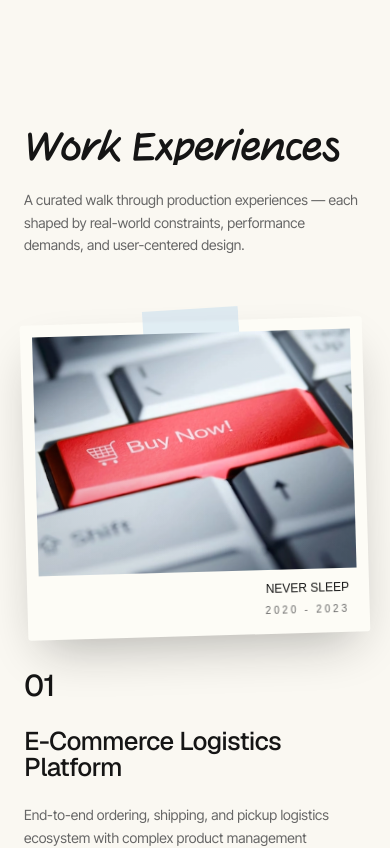
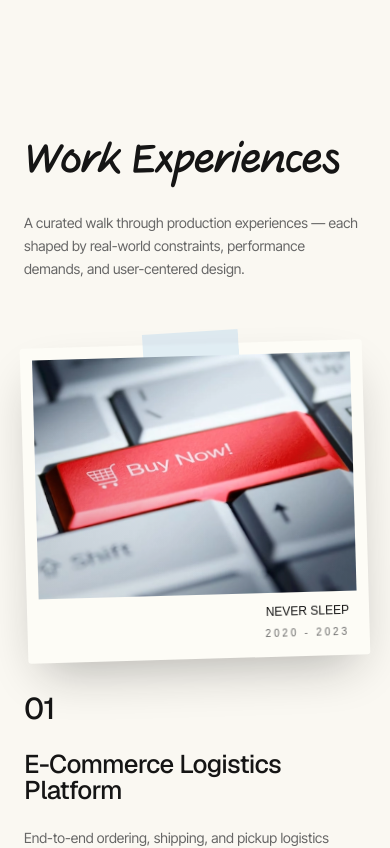
Before and after one commit to sansaran1234/MyPortfolio, a Next.js app: page / in a window 390 px wide. Shown: the part 5280-6128 px from the top of the page. Built offline with nearby package versions, Linux system fonts and the light colour scheme; a web font is replaced by a local one.

Commit message:
fix: adjust line height in ExhibitionsSection header for improved readability

```diff
--- a/src/components/gallery/sections/ExhibitionsSection.tsx
+++ b/src/components/gallery/sections/ExhibitionsSection.tsx
@@ -278,7 +278,7 @@ export const ExhibitionsSection = () => {
       <div className="mx-auto max-w-[1600px]">
         {/* Section header */}
         <div className="flex items-end justify-between">
-          <h2 className="font-gallery-gveret-levin text-[clamp(2.5rem,7vw,6rem)] font-normal leading-[0.92] tracking-tight text-[var(--gallery-text)]">
+          <h2 className="font-gallery-gveret-levin text-[clamp(2.5rem,7vw,6rem)] font-normal leading-[1.5] tracking-tight text-[var(--gallery-text)]">
             <LinesReveal lines={["Work Experiences"]} />
           </h2>
           <motion.span
```
